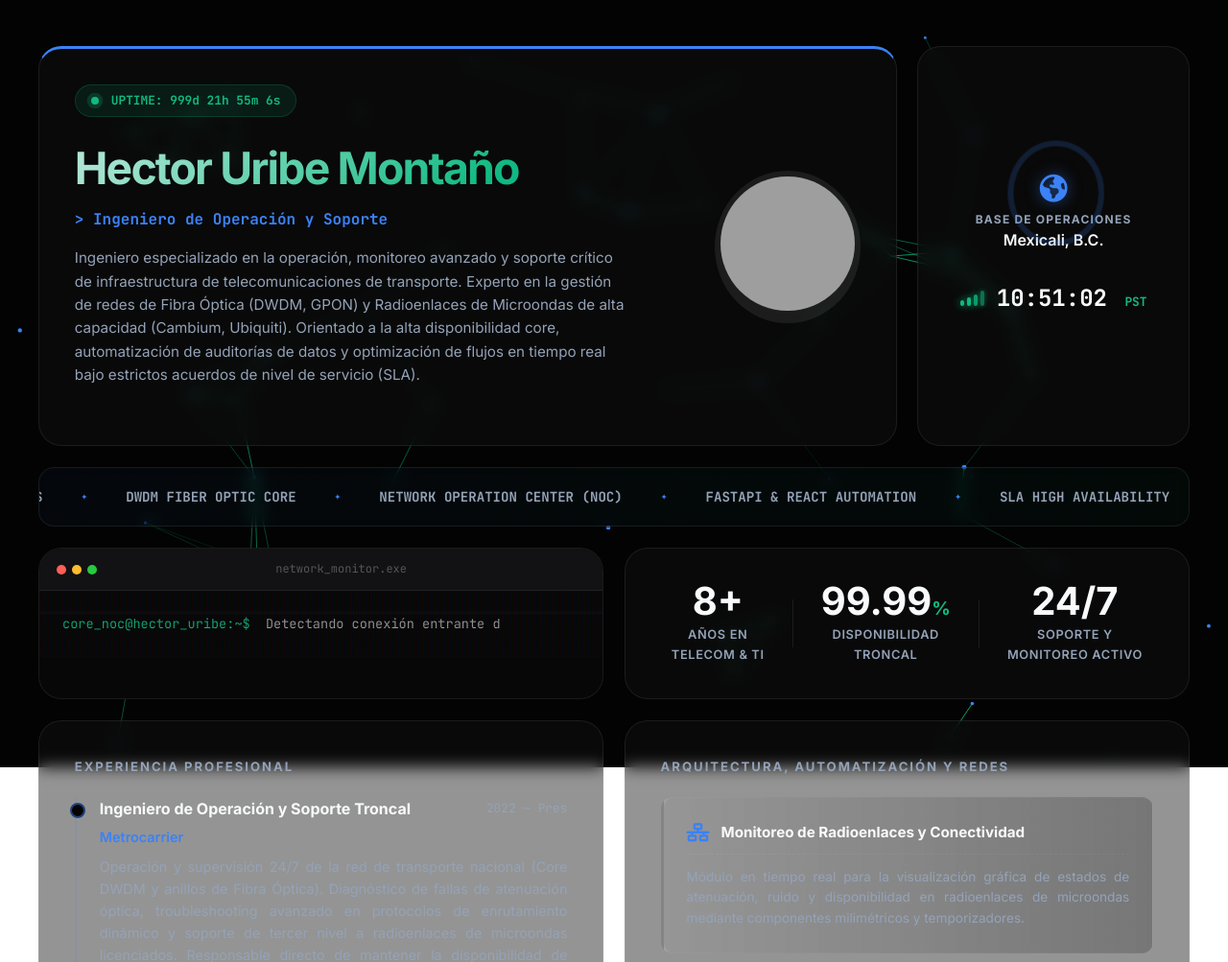
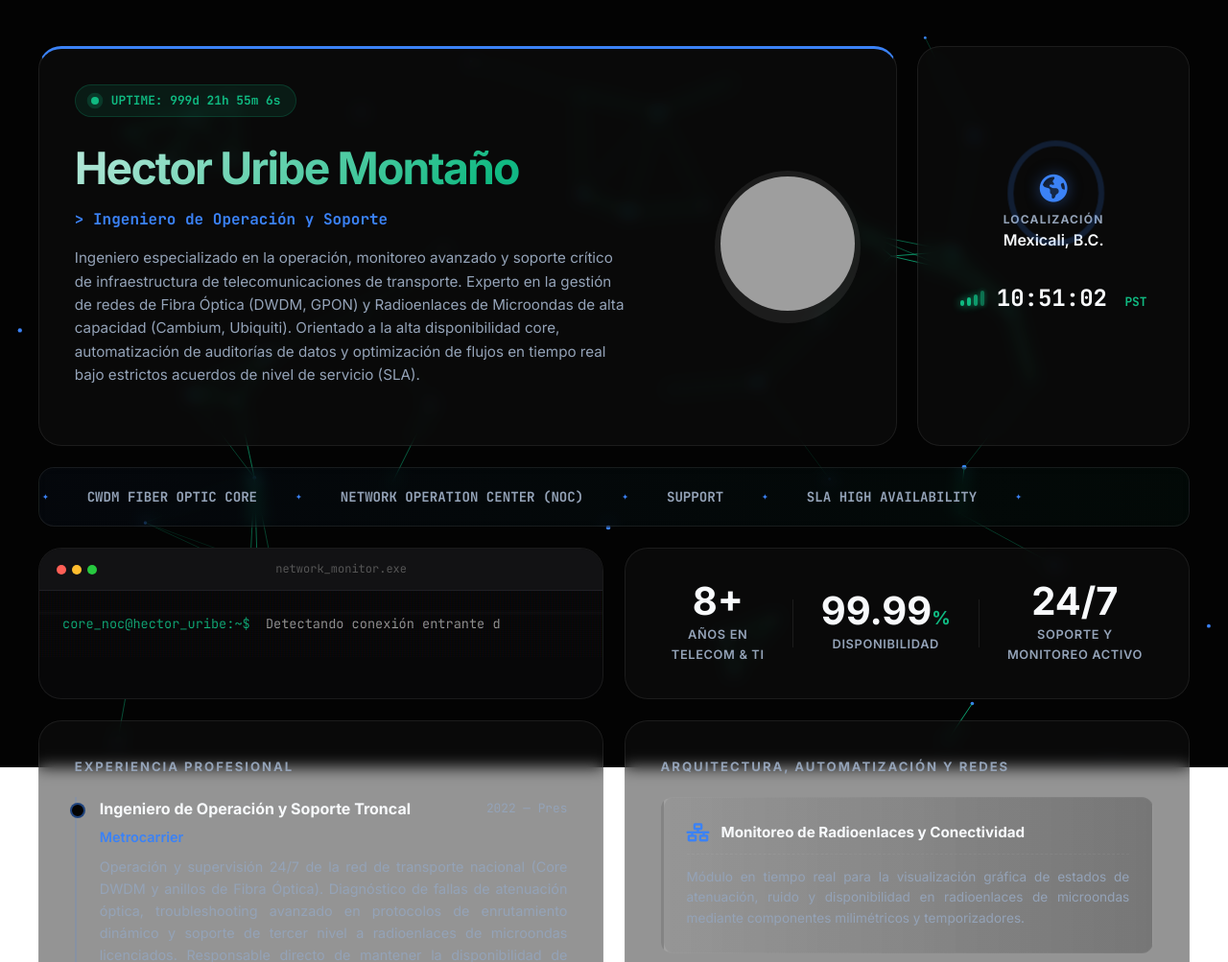
Before and after one commit to HccCode/CurriculumWEB, a FastAPI app: page / in a window 1280 px wide. Shown: the top 1003 px of the page at 96% size. Run offline with FastAPI, Linux system fonts and the light colour scheme; grey boxes are pictures that could not be loaded.

Commit message:
Update index.html

```diff
--- a/templates/index.html
+++ b/templates/index.html
@@ -5,7 +5,7 @@
     <meta name="viewport" content="width=device-width, initial-scale=1">
     <meta name="referrer" content="strict-origin-when-cross-origin">
 
-    <title>{{ data.profile.name }} - Network & Software Engineer</title>
+    <title>{{ data.profile.name }}</title>
     <link rel="preconnect" href="https://fonts.googleapis.com">
     <link rel="preconnect" href="https://fonts.gstatic.com" crossorigin>
     <link href="https://fonts.googleapis.com/css2?family=Inter:wght@300;400;500;600;700&family=JetBrains+Mono:wght@400;700&display=swap" rel="stylesheet">
@@ -102,7 +102,7 @@
                     <i class="fas fa-globe-americas icon-glow"></i>
                 </div>
                 <div>
-                    <h3 class="loc-title hacker-text" data-value="BASE DE OPERACIONES">Base de Operaciones</h3>
+                    <h3 class="loc-title hacker-text" data-value="BASE DE OPERACIONES">lOCALIZACIÓN</h3>
                     <p class="loc-text">{{ data.profile.location }}</p>
                 </div>
             </div>
@@ -126,10 +126,10 @@
         <div class="bento-card marquee-card slide-up" style="--delay: 0.3s;">
             <div class="marquee-track parallax-layer-1">
                 <div class="marquee-content">
-                    <span>MICROWAVE BACKHAUL SYSTEMS</span> <span class="star">✦</span>
-                    <span>DWDM FIBER OPTIC CORE</span> <span class="star">✦</span>
+                    <span>MICROWAVE SYSTEMS</span> <span class="star">✦</span>
+                    <span>CWDM FIBER OPTIC CORE</span> <span class="star">✦</span>
                     <span>NETWORK OPERATION CENTER (NOC)</span> <span class="star">✦</span>
-                    <span>FASTAPI & REACT AUTOMATION</span> <span class="star">✦</span>
+                    <span>SUPPORT</span> <span class="star">✦</span>
                     <span>SLA HIGH AVAILABILITY</span> <span class="star">✦</span>
                 </div>
             </div>
@@ -158,7 +158,7 @@
             <div class="stat-divider parallax-layer-1"></div>
             <div class="stat-box parallax-layer-2">
                 <span class="stat-number">99.99<span class="stat-small">%</span></span>
-                <span class="stat-label">Disponibilidad<br>Troncal</span>
+                <span class="stat-label">Disponibilidad</span>
             </div>
             <div class="stat-divider parallax-layer-1"></div>
             <div class="stat-box parallax-layer-2">
@@ -379,7 +379,7 @@
             const originalContent = btn.innerHTML;
             btn.innerHTML = '<i class="fas fa-spinner fa-spin"></i> Enviando...';
             btn.style.pointerEvents = 'none';
-            const FORMSPREE_URL = "https://formspree.io/f/mqakevzz";
+            const FORMSPREE_URL = "https://formspree.io/f/xjgddjpa";
 
             const formData = new FormData(document.getElementById('contactForm'));
 
@@ -452,8 +452,7 @@
         function iniciarSecuenciaNOC(ip) {
             const mensajes = [
                 `Iniciando escaneo de red...`,
-                `Detectando conexión entrante desde IP: ${ip}...`,
-                `sincronizando radioenlaces de microondas...`
+                `Detectando conexión entrante desde IP: ${ip}...`
             ];
 
             let mensajeIndex = 0;
@@ -493,7 +492,7 @@
 
         // Title Alert
         let docTitle = document.title;
-        window.addEventListener("blur", () => { document.title = "⚠️ NOC ALERT: Enlace inactivo | " + docTitle.split(" - ")[0]; });
+        window.addEventListener("blur", () => { document.title = "⚠️ALERT: Enlace inactivo | " + docTitle.split(" - ")[0]; });
         window.addEventListener("focus", () => { document.title = docTitle; });
     </script>
 </body>
```
